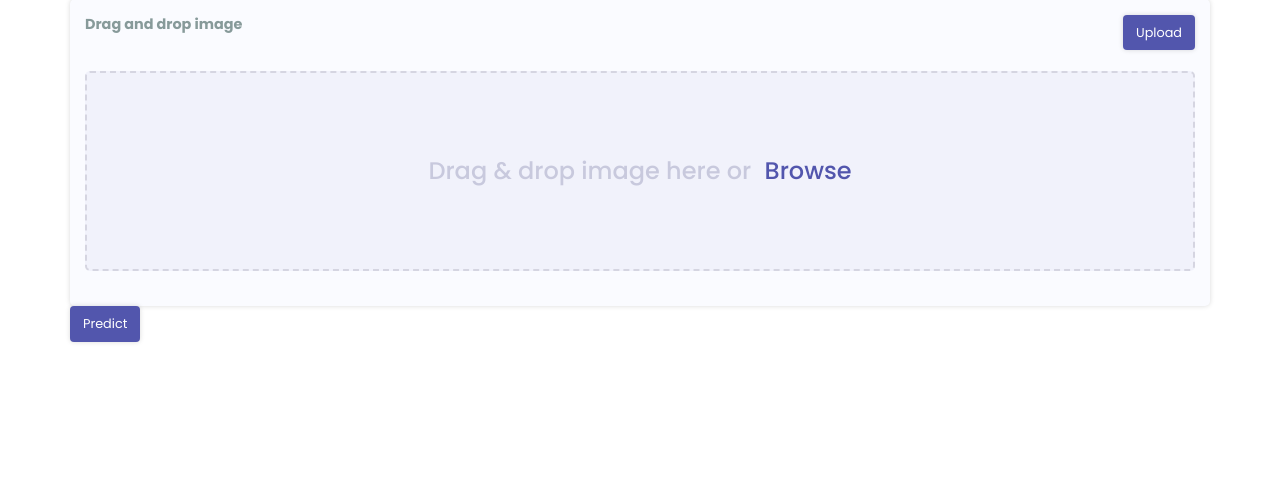
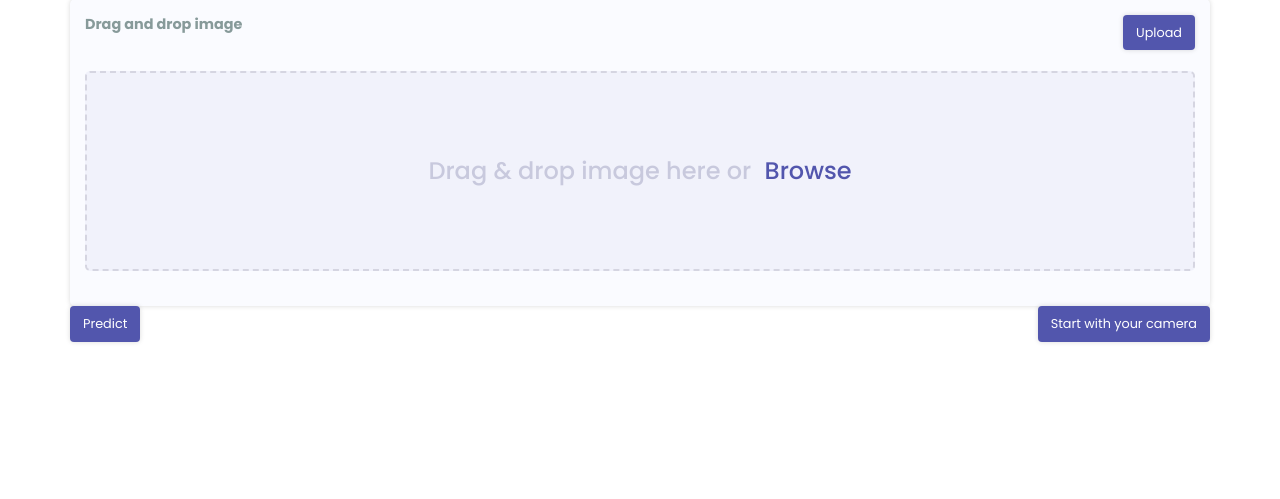
Before and after one commit to standingupok/openCV_project, a Flask app: page / in a window 1280 px wide. Shown: the part 1088-1587 px from the top of the page. Run offline with Flask 3, Linux system fonts and the light colour scheme; some libraries are stand-ins or nearby versions.

Commit message:
Complete predict video fnc and add predict on camera fnc

```diff
--- a/app.py
+++ b/app.py
@@ -43,6 +43,14 @@ def create_app():
             # print(response_data)
             return jsonify({"files": response_data})
 
+    @app.route('/predict_camera', methods = ['GET'])
+    def predict_camera_route():
+        result = predict_camera(model)
+        if result == "Camera processing completed.":
+            return jsonify({"message": result})
+        else:
+            return jsonify({"error": "Failed to process camera input"}), 500
+
     if __name__ == '__main__':
         app.run(debug=True)
 
--- a/static/css/style.css
+++ b/static/css/style.css
@@ -538,9 +538,11 @@ a:focus {
   z-index: 2;
 }
 
+/*  end image loader section */
 .predict_section .container {
   flex-direction: row;
 }
+
 .card-load-image {
   width: 100%;
   height: auto;
@@ -661,11 +663,13 @@ a:focus {
   font-size: 22px;
   color: #fff;
 }
+
 .img-container .image span:hover {
   opacity: 0.8;
 }
+/*  end image loader section */
 
-/* // result section */
+/* result section */
 .gallery {
   margin: 20px 0;
   columns: 4;
@@ -682,9 +686,13 @@ a:focus {
   max-width: 100%;
   border-radius: 15px;
 }
-/* end result section */
 
-#button_predict {
+.predict-buttons {
+  display: flex;
+  justify-content: space-between;
+}
+
+#button-predict {
   outline: 0;
   border: 0;
   background: #5256ad;
@@ -696,6 +704,38 @@ a:focus {
   font-size: 0.8rem;
   padding: 8px 13px;
 }
+
+#button-predict:hover {
+  opacity: 0.8;
+}
+
+#button-predict:active {
+  transform: translateY(5px);
+}
+
+#button-predict__camera {
+  outline: 0;
+  border: 0;
+  background: #5256ad;
+  color: #fff;
+  border-radius: 4px;
+  transition: 0.3s;
+  cursor: pointer;
+  box-shadow: 0 0 5px rgba(0, 0, 0, 0.15);
+  font-size: 0.8rem;
+  padding: 8px 13px;
+}
+
+#button-predict__camera:hover {
+  opacity: 0.8;
+}
+
+#button-predict__camera:active {
+  transform: translateY(5px);
+}
+
+/* end result section */
+
 .about_section {
   color: #ffffff;
   padding-left: 10%;
--- a/static/js/custom.js
+++ b/static/js/custom.js
@@ -1,5 +1,6 @@
 const resultDisplay = document.getElementById("result_display");
-const buttonPredict = document.getElementById("button_predict");
+const buttonPredict = document.getElementById("button-predict");
+const buttonPredictCamera = document.getElementById("button-predict__camera");
 const uploadButton = document.querySelector(".upload-button");
 const uploadForm = document.getElementById("upload-form");
 const imgContainer = document.querySelector(".img-container");
@@ -155,3 +156,15 @@ buttonPredict.addEventListener("click", async function () {
     console.error("Error:", error);
   }
 });
+
+buttonPredictCamera.addEventListener("click", async function () {
+  try {
+    const response = await fetch("/predict_camera", { method: "GET" });
+    const data = await response.json();
+    if (data.error) alert(data.error);
+    else alert("Camera processing completed.");
+  } catch (error) {
+    console.log("Error: ", error);
+    alert("An error occured while processing the camera input.");
+  }
+});
--- a/templates/index.html
+++ b/templates/index.html
@@ -312,136 +312,13 @@
 
             <div class="img-container"></div>
           </div>
-          <!-- <form id="upload-form" enctype="multipart/form-data">
-            <input
-              type="file"
-              name="files"
-              id="file-input"
-              accept="image/*"
-              multiple
-            />
-
-          </form> -->
-          <button type="button" id="button_predict">Predict</button>
-          <div id="result_display" class="gallery">
-            <!-- <video id="uploaded-video" controls>
-              <source src="/static/predictions/Cristiano.mp4"
-              type="video/mp4;codecs="avc1.42E01E, mp4a.40.2""> Your browser
-              does not support the video tag.
-            </video>
-            <div class="gallery-img-box">
-              <img
-                id="uploaded-image"
-                src="/static/predictions/1000_F_454981748_wzruBntOzj1KJ6LzFMcLCP4B6jpw64n3.jpg"
-                alt="Uploaded Image"
-                style="max-width: 100%"
-              />
-            </div> -->
-            <!-- <div class="gallery-img-box">
-              <img
-                id="uploaded-image"
-                src="/static/images/img1.jpg"
-                alt="Uploaded Image"
-                style="max-width: 100%"
-              />
-            </div>
-            <div class="gallery-img-box">
-              <img
-                id="uploaded-image"
-                src="/static/images/img2.jpg"
-                alt="Uploaded Image"
-                style="max-width: 100%"
-              />
-            </div>
-            <div class="gallery-img-box">
-              <img
-                id="uploaded-image"
-                src="/static/images/img3.jpg"
-                alt="Uploaded Image"
-                style="max-width: 100%"
-              />
-            </div>
-            <div class="gallery-img-box">
-              <img
-                id="uploaded-image"
-                src="/static/images/img4.jpg"
-                alt="Uploaded Image"
-                style="max-width: 100%"
-              />
-            </div>
-            <div class="gallery-img-box">
-              <img
-                id="uploaded-image"
-                src="/static/images/img5.jpg"
-                alt="Uploaded Image"
-                style="max-width: 100%"
-              />
-            </div>
-            <div class="gallery-img-box">
-              <img
-                id="uploaded-image"
-                src="/static/images/img6.jpg"
-                alt="Uploaded Image"
-                style="max-width: 100%"
-              />
-            </div>
-            <div class="gallery-img-box">
-              <img
-                id="uploaded-image"
-                src="/static/images/img7.jpg"
-                alt="Uploaded Image"
-                style="max-width: 100%"
-              />
-            </div>
-            <div class="gallery-img-box">
-              <img
-                id="uploaded-image"
-                src="/static/images/img8.jpg"
-                alt="Uploaded Image"
-                style="max-width: 100%"
-              />
-            </div>
-            <div class="gallery-img-box">
-              <img
-                id="uploaded-image"
-                src="/static/images/img9.jpg"
-                alt="Uploaded Image"
-                style="max-width: 100%"
-              />
-            </div>
-            <div class="gallery-img-box">
-              <img
-                id="uploaded-image"
-                src="/static/images/img10.jpg"
-                alt="Uploaded Image"
-                style="max-width: 100%"
-              />
-            </div>
-            <div class="gallery-img-box">
-              <img
-                id="uploaded-image"
-                src="/static/images/img11.jpg"
-                alt="Uploaded Image"
-                style="max-width: 100%"
-              />
-            </div>
-            <div class="gallery-img-box">
-              <img
-                id="uploaded-image"
-                src="/static/images/img12.jpg"
-                alt="Uploaded Image"
-                style="max-width: 100%"
-              />
-            </div>
-            <div class="gallery-img-box">
-              <img
-                id="uploaded-image"
-                src="/static/images/img13.jpg"
-                alt="Uploaded Image"
-                style="max-width: 100%"
-              />
-            </div> -->
+          <div class="predict-buttons">
+            <button type="button" id="button-predict">Predict</button>
+            <button type="button" id="button-predict__camera">
+              Start with your camera
+            </button>
           </div>
+          <div id="result_display" class="gallery"></div>
         </div>
       </div>
     </section>
--- a/util.py
+++ b/util.py
@@ -48,19 +48,21 @@ def predict_video(file, model):
 
     # read video
     cap = cv2.VideoCapture(file_path)
-    frame_width = int(cap.get(cv2.CAP_PROP_FRAME_WIDTH))
-    frame_height = int(cap.get(cv2.CAP_PROP_FRAME_HEIGHT))
 
-    # prepare tool for process video
-    # fourcc = cv2.VideoWriter_fourcc(*'mp4v')
-    fourcc = cv2.VideoWriter_fourcc(*'mp4v')
-    out = cv2.VideoWriter(output_video_path, fourcc, 30.0, (frame_width, frame_height))
+    # Get video dimensions and ensure they are even
+    frame_width = int(cap.get(cv2.CAP_PROP_FRAME_WIDTH)) // 2 * 2
+    frame_height = int(cap.get(cv2.CAP_PROP_FRAME_HEIGHT)) // 2 * 2
+
+    # Prepare VideoWriter
+    fourcc = cv2.VideoWriter_fourcc(*'avc1')  # Use 'mp4v' for MP4 files, 'XVID' for AVI
+    out = cv2.VideoWriter(output_video_path, fourcc, cap.get(cv2.CAP_PROP_FPS), (frame_width, frame_height))
 
     # process video
     while True:
         ret, frame = cap.read()
         if not ret:
             break
+        # Process prediction
         processed_frame = process_frame(frame, model, False)
         out.write(processed_frame)
 
@@ -72,25 +74,50 @@ def predict_video(file, model):
     cv2.destroyAllWindows()
     return output_video_path;
 
+def predict_camera(model):
+    cap = cv2.VideoCapture(0)  # Open the default camera (index 0)
+
+    if not cap.isOpened():
+        return "Error: Cannot open the camera."
+
+    while cap.isOpened():
+        ret, frame = cap.read()
+        if not ret:
+            break
+
+        # Process prediction
+        processed_frame = process_frame(frame, model, False)
+
+        # Show the frame with detected objects
+        cv2.imshow('Live Camera Prediction', processed_frame)
+
+        # Break the loop if 'q' is pressed
+        if cv2.waitKey(1) & 0xFF == ord('q'):
+            break
+
+    cap.release()
+    cv2.destroyAllWindows()
+
+    return "Camera processing completed."
+
 def process_frame(frame, model, isImage):
-    # print(frame.shape, frame.dtype)
+    if isImage:
+        desired_width = 640  # Adjust as needed
+        desired_height = 480  # Adjust as needed
 
-    desired_width = 640  # Adjust as needed
-    desired_height = 480  # Adjust as needed
+        # Kích thước ban đầu của ảnh
+        original_height, original_width = frame.shape[:2]
 
-    # Kích thước ban đầu của ảnh
-    original_height, original_width = frame.shape[:2]
+        # Tính tỷ lệ cho chiều rộng và chiều cao
+        width_ratio = desired_width / original_width
+        height_ratio = desired_height / original_height
 
-    # Tính tỷ lệ cho chiều rộng và chiều cao
-    width_ratio = desired_width / original_width
-    height_ratio = desired_height / original_height
+        # Chọn tỷ lệ lớn hơn để ảnh lấp đầy khung
+        scale = max(width_ratio, height_ratio)
+        new_width = int(original_width * scale)
+        new_height = int(original_height * scale)
+        frame = cv2.resize(frame, (new_width, new_height), interpolation=cv2.INTER_AREA)
 
-    # Chọn tỷ lệ lớn hơn để ảnh lấp đầy khung
-    scale = max(width_ratio, height_ratio)
-    new_width = int(original_width * scale)
-    new_height = int(original_height * scale)
-
-    if isImage: frame = cv2.resize(frame, (new_width, new_height), interpolation=cv2.INTER_AREA)
     else: frame = cv2.resize(frame, (1280, 720))
 
     rgb_frame = cv2.cvtColor(frame, cv2.COLOR_BGR2RGB)
```
Also changed, not shown: static/images/about-img.jpg (added).
